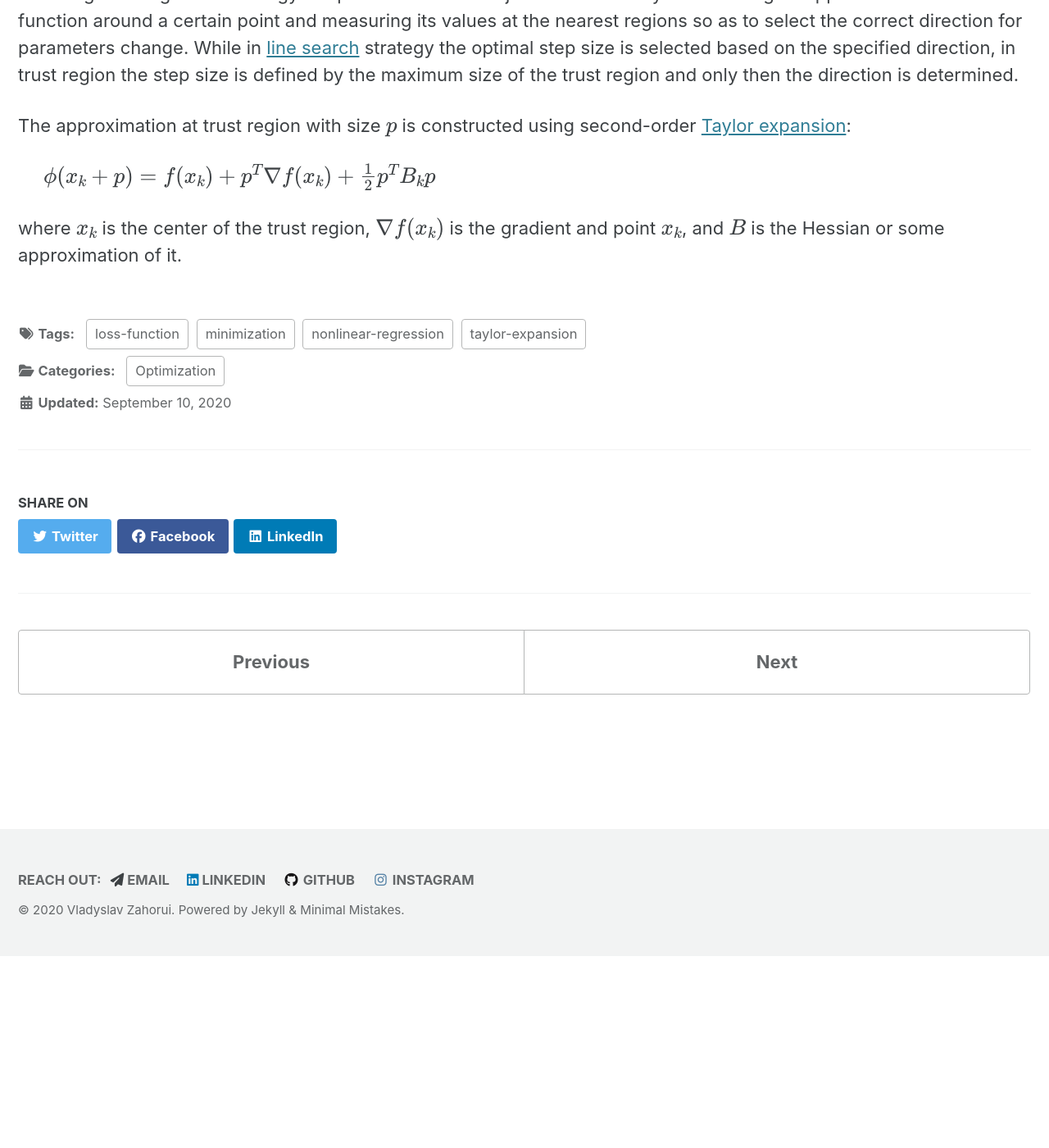
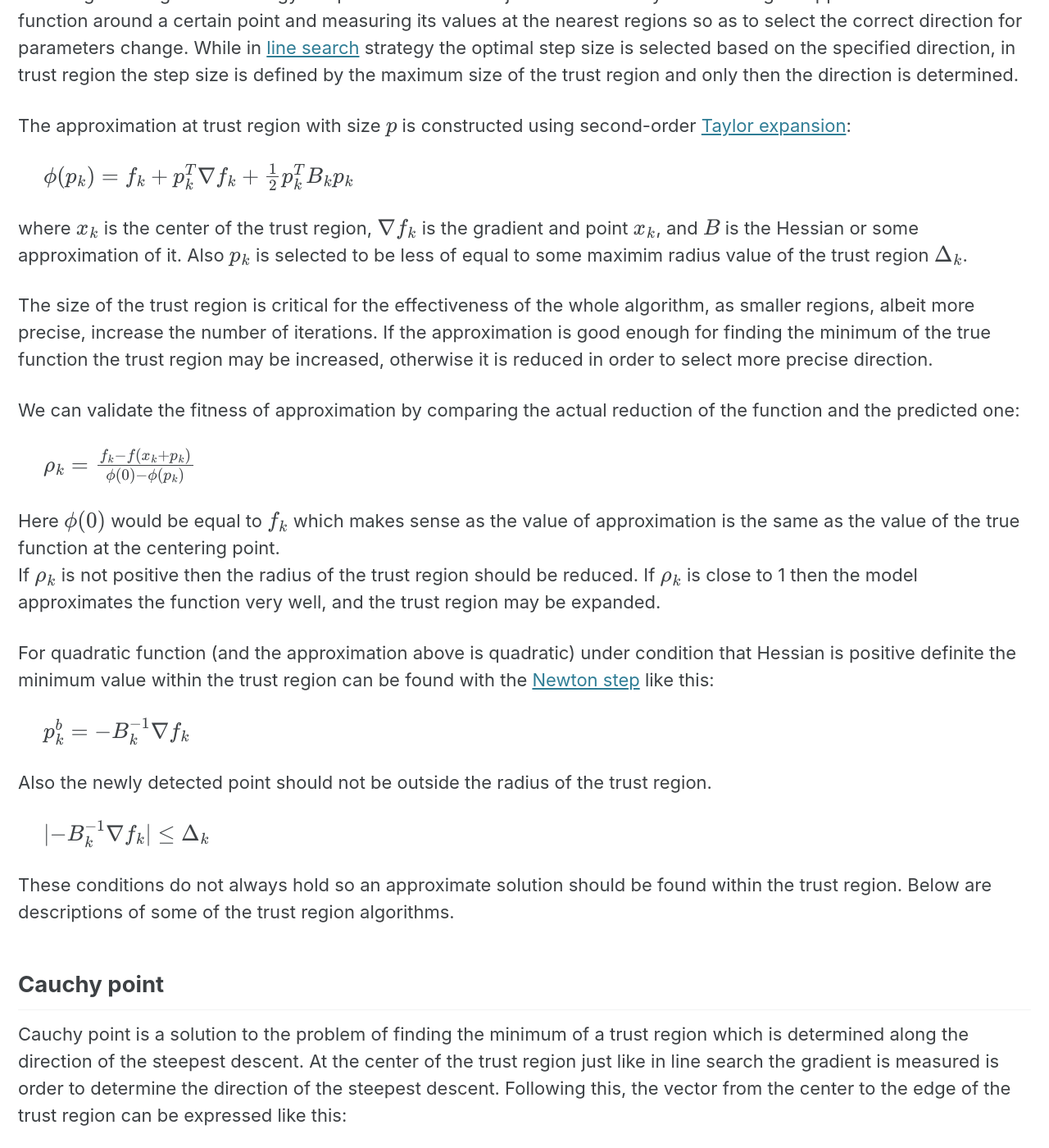
Before and after one commit to vzahorui/vzahorui.github.io, a Jekyll site: the page built from _posts/2020-09-07-trust-region.md, in a window 1280 px wide and 1400 px high, scrolled down 234 px. Shown: the whole window at 82% size. Built offline with Jekyll 4.4.1, drawn with Linux system fonts in a browser that asks for light colours; cached includes are drawn as plain includes; nearby versions of some CDN libraries; formulas are drawn with MathJax 3; some of the changed text lies outside the part shown.

Commit message:
added dogleg andcauchy point to trust region

```diff
--- a/_posts/2020-09-07-trust-region.md
+++ b/_posts/2020-09-07-trust-region.md
@@ -1,10 +1,10 @@
 ---
 layout: single
 title: "Trust region"
-description: "Explaining trust region strategy in optimizaton problems"
+description: "Explaining trust region strategy in optimization problems"
 category: "Optimization"
-tags: nonlinear-regression loss-function minimization taylor-expansion
-date: 2020-09-10
+tags: nonlinear-regression loss-function minimization taylor-expansion cauchy-point dogleg-method line-search steepest-descent
+date: 2020-09-21
 ---
 
 Trust region is a general strategy of optimization of an objective function by constructing an approximation of the function around a certain point and measuring its values at the nearest regions so as to select the correct direction for parameters change. While in [line search]({{ site.baseurl }}{% link _posts/2020-08-08-line-search.md %}) strategy the optimal step size is selected based on the specified direction, in trust region the step size is defined by the maximum size of the trust region and only then the direction is determined.
@@ -12,6 +12,88 @@
 The approximation at trust region with size $p$ is constructed using second-order [Taylor expansion]({{ site.baseurl }}{% link _posts/2020-05-08-taylor-series.md %}):
 
 &nbsp;&nbsp;&nbsp;&nbsp;
-$\phi(x_k + p) = f(x_k) + p^T \nabla f(x_k) + \frac{1}{2} p^T B_k p$
+$\phi(p_k) = f_k + p_k^T \nabla f_k + \frac{1}{2} p_k^T B_k p_k$
 
-where $x_k$ is the center of the trust region, $\nabla f(x_k)$ is the gradient and point $x_k$, and $B$ is the Hessian or some approximation of it.
+where $x_k$ is the center of the trust region, $\nabla f_k$ is the gradient and point $x_k$, and $B$ is the Hessian or some approximation of it. Also $p_k$ is selected to be less of equal to some maximim radius value of the trust region $\Delta_k$.
+
+The size of the trust region is critical for the effectiveness of the whole algorithm, as smaller regions, albeit more precise, increase the number of iterations. If the approximation is good enough for finding the minimum of the true function the trust region may be increased, otherwise it is reduced in order to select more precise direction.
+
+We can validate the fitness of approximation by comparing the actual reduction of the function and the predicted one:
+
+&nbsp;&nbsp;&nbsp;&nbsp;
+$\rho_k = \frac{f_k-f(x_k+p_k)}{\phi(0)-\phi(p_k)}$
+
+Here $\phi(0)$ would be equal to $f_k$ which makes sense as the value of approximation is the same as the value of the true function at the centering point.<br>
+If $\rho_k$ is not positive then the radius of the trust region should be reduced. If $\rho_k$ is close to 1 then the model approximates the function very well, and the trust region may be expanded.
+
+For quadratic function (and the approximation above is quadratic) under condition that Hessian is positive definite the minimum value within the trust region can be found with the [Newton step]({{ site.baseurl }}{% link _posts/2020-07-05-newton-method.md %}) like this:
+
+&nbsp;&nbsp;&nbsp;&nbsp;
+$p_k^b = -B_k^{-1}\nabla f_k$
+
+Also the newly detected point should not be outside the radius of the trust region.
+
+&nbsp;&nbsp;&nbsp;&nbsp;
+$\lvert -B_k^{-1}\nabla f_k\rvert \leq \Delta_k$
+
+These conditions do not always hold so an approximate solution should be found within the trust region. Below are descriptions of some of the trust region algorithms.
+
+## Cauchy point
+
+Cauchy point is a solution to the problem of finding the minimum of a trust region which is determined along the direction of the steepest descent. At the center of the trust region just like in line search the gradient is measured is order to determine the direction of the steepest descent. Following this, the vector from the center to the edge of the trust region can be expressed like this:
+
+&nbsp;&nbsp;&nbsp;&nbsp;
+$p_k^s = \Delta_k \frac{-\nabla f_k}{\left|\left|\nabla f_k\right|\right|}$
+
+where $\Delta_k$ is the radius at $k$-th iteration.
+
+The point of the minimum is searched for along this vector, so that it can be somewhere within the trust region.
+
+&nbsp;&nbsp;&nbsp;&nbsp;
+$p_k^C = \tau_k p_k^s$,
+
+&nbsp;&nbsp;&nbsp;&nbsp;
+$0 < \tau_k \leq 1$
+
+Now the task is to find such $\tau_k$ where the quadratic approximation $\phi(\tau_k p_k^s)$ is at its minimum within the trust region.
+
+&nbsp;&nbsp;&nbsp;&nbsp;
+$\phi(\tau p_k^s) = f_k + \nabla f_k^T \tau p_k^s + \frac{1}{2} \tau (p_k^s)^T B_k \tau p_k^s$
+
+Taking the derivative with respect to $\tau$ and evaluating it at 0 we get:
+
+&nbsp;&nbsp;&nbsp;&nbsp;
+$ \nabla f_k^T p_k^s + \tau (p_k^s)^T B_k p_k^s = 0$
+
+From here
+
+&nbsp;&nbsp;&nbsp;&nbsp;
+$\tau_k = \frac{-\nabla f_k^T p_k^s}{(p_k^s)^T B_k p_k^s}$
+
+By substituting $p_k^s$ with the expression from above we have
+
+&nbsp;&nbsp;&nbsp;&nbsp;
+$\tau_k = \frac{-\nabla f_k^T \Delta_k \frac{-\nabla f_k}{\left|\left|\nabla f_k\right|\right|}}{\Delta_k \frac{-\nabla f_k^T}{\left|\left|\nabla f_k\right|\right|} B_k \Delta_k \frac{-\nabla f_k}{\left|\left|\nabla f_k\right|\right|}} = \frac{ \left|\left|\nabla f_k\right|\right|}{\Delta_k \frac{\nabla f_k^T}{\left|\left|\nabla f_k\right|\right|^2} B_k \nabla f_k} = \frac{ \left|\left|\nabla f_k\right|\right|^3}{\Delta_k \nabla f_k^T B_k \nabla f_k}$
+
+After solving this we may end up with $\tau_k$ greater than the radius of the trust region. In this case our step will be restricted to the border of the rust region along the direction of the steepest descent. Also, if $B_k$ is not positive definite then $\tau_k$ is taken to be equal to 1 as well. Below is an illustration of optimization via Cauchy point search.
+
+![](/assets/images/optimization/cauchy_point.png){: .align-center}
+
+The contour plot shows the loss function which is dependent on two variables and the circles are trust regions on different iterations.
+
+In fact, Cauchy point optimization can be viewed as the steepest descent with line search where the maximum step size is restricted with the radius of the trust region.
+
+## Dogleg method
+
+This method can be applied if the Hessian of the function approximation is positive definite. According to this method if it is possible to make a Newton step within a trust region then such step is performed. If the Newton step finds a minimum is outside the borders of the trust region then the algorithm selects a point on the border which intersects the line connecting Cauchy point and the point obrained with the Newton step.
+
+![](/assets/images/optimization/dogleg.png){: .align-center}
+
+On the image above the vector displaying the dogleg step is marked as $p^d$. Essentailly $p^d$ is a sum of $p^C$ and a fraction of another vector pointing from the Cauchy point to the point determined by Newton step ($p^b - p^C$). Let's indicate this fraction as $\beta$. From here were have an equation which compares the lengths of the radius and the step $p^d$.
+
+&nbsp;&nbsp;&nbsp;&nbsp;
+$\lvert\lvert p^C + \beta(p^b - p^C) \rvert\rvert^2 = \Delta_k^2$
+
+The equation is solved analytically for $\beta$, so that the new point can be selected as $x_k + \beta(p_k^b - p_k^C)$
+
+## Steihaug's method
```
Also changed, not shown: assets/images/optimization/cauchy_point.png (added), assets/images/optimization/dogleg.png (added), 5 other files.
